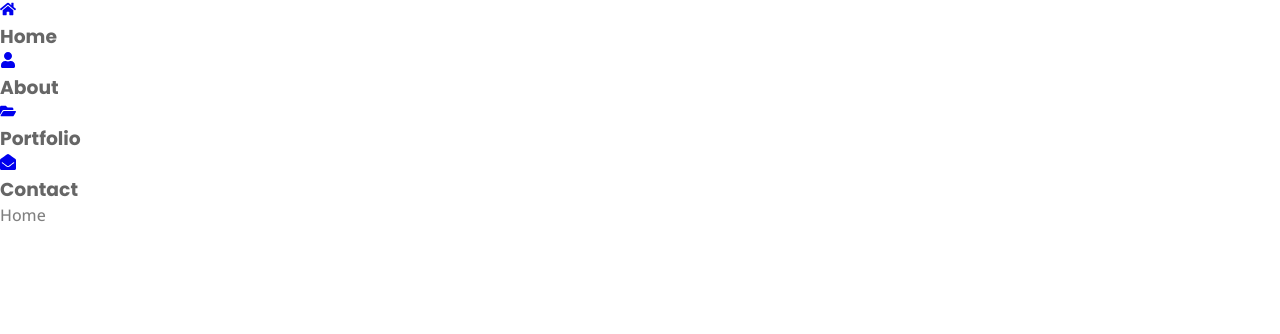
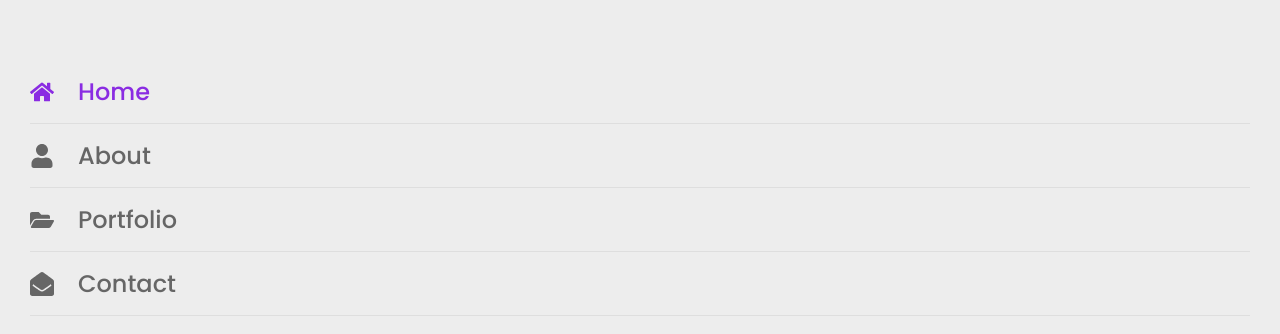
Before and after one commit to kristefov/kristefov, a React (Vite) app in the folder Portfolio/: page / in a window 1280 px wide. Shown: the top 334 px of the page. Built offline with nearby package versions, Linux system fonts and the light colour scheme.

Commit message:
navbar stylink

```diff
--- a/Portfolio/src/App.css
+++ b/Portfolio/src/App.css
@@ -2,7 +2,7 @@
 @import url("https://fonts.googleapis.com/css2?family=Open+Sans:wght@400;500;600&family=Poppins:wght@500;600;700;800&family=Raleway&display=swap");
 
 /* CSS VARIABLES */
-:root{
+:root {
     --first-color: hsl(271, 76%, 53%);
     --title-color: hsl(0, 0%, 40%);
     --text-color: hsl(0, 0%, 50%);
--- a/Portfolio/src/components/Navbar.jsx
+++ b/Portfolio/src/components/Navbar.jsx
@@ -1,6 +1,8 @@
+
 import React from "react";
 import { NavLink } from "react-router-dom";
 import { links } from "../data";
+import "./navbar.css"
 
 const Navbar = () => {
   return (
@@ -10,7 +12,7 @@ const Navbar = () => {
           {links.map(({ name, icon, path }, index) => {
             return (
               <li className="nav__item" key={index}>
-                <NavLink to={path} className="nac__link">
+                <NavLink to={path} className={({isActive}) => isActive ? 'nav__link active-nav' : 'nav__link'}>
                   {icon}
                   <h3 className="nav__name">{name}</h3>
                 </NavLink>
--- /dev/null
+++ b/Portfolio/src/components/navbar.css
@@ -0,0 +1,30 @@
+/* This CSS code is styling a navigation menu. */
+.nav__menu {
+    position: fixed;
+    inset-block: 0;
+    left: 0;
+    background-color: var(--container-color);
+    width: 100%;
+    padding: 60px 30px;
+}
+/* This CSS code is styling the links within the navigation menu. */
+.nav__link {
+    display: flex;
+    align-items: center;
+    column-gap: 24px;
+    border-bottom: 1px solid var(--border-color);
+    padding-block: 14px;
+}
+.nav__icon,
+.nav__name {
+    color: var(--title-color);
+    font-size: 24px;
+}
+
+.nav__name {
+    font-weight: var(--weight-500);
+}
+.active-nav .nav__icon,
+.active-nav .nav__name {
+    color: var(--first-color);
+}
```
